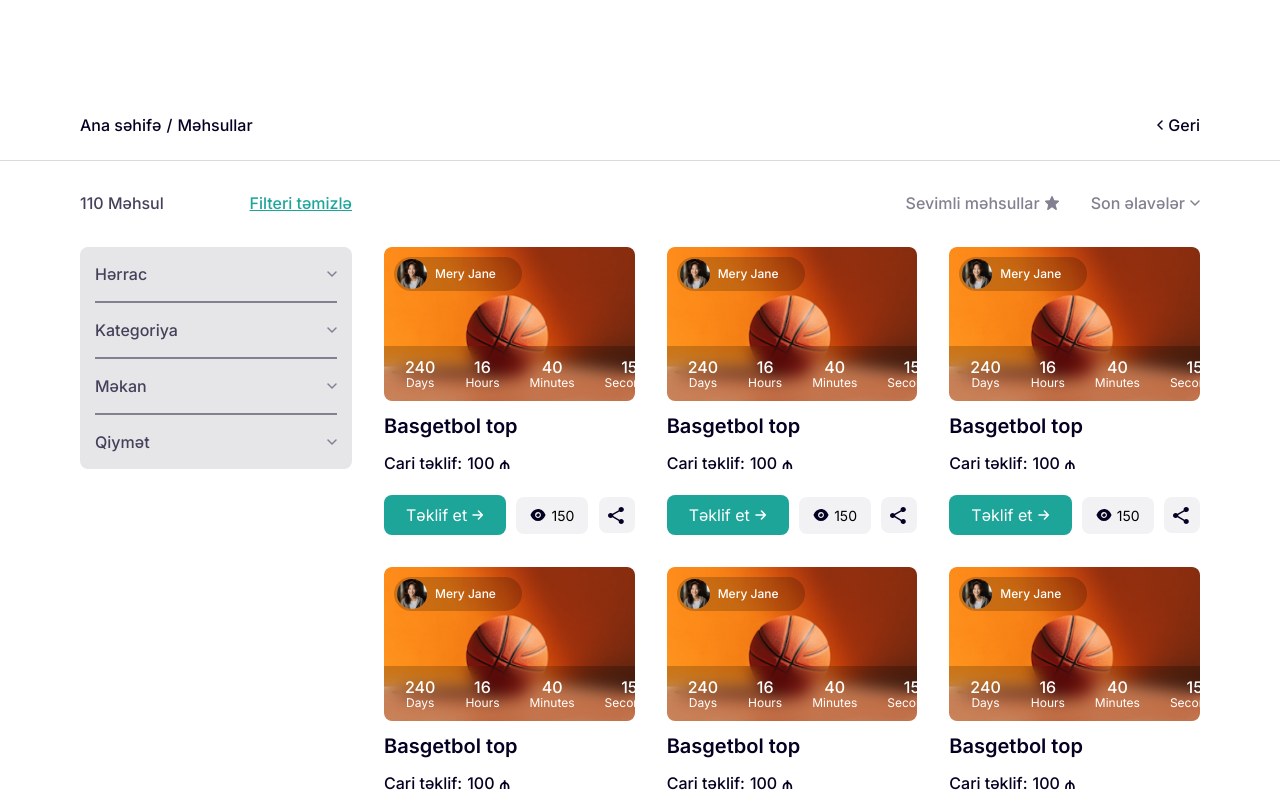
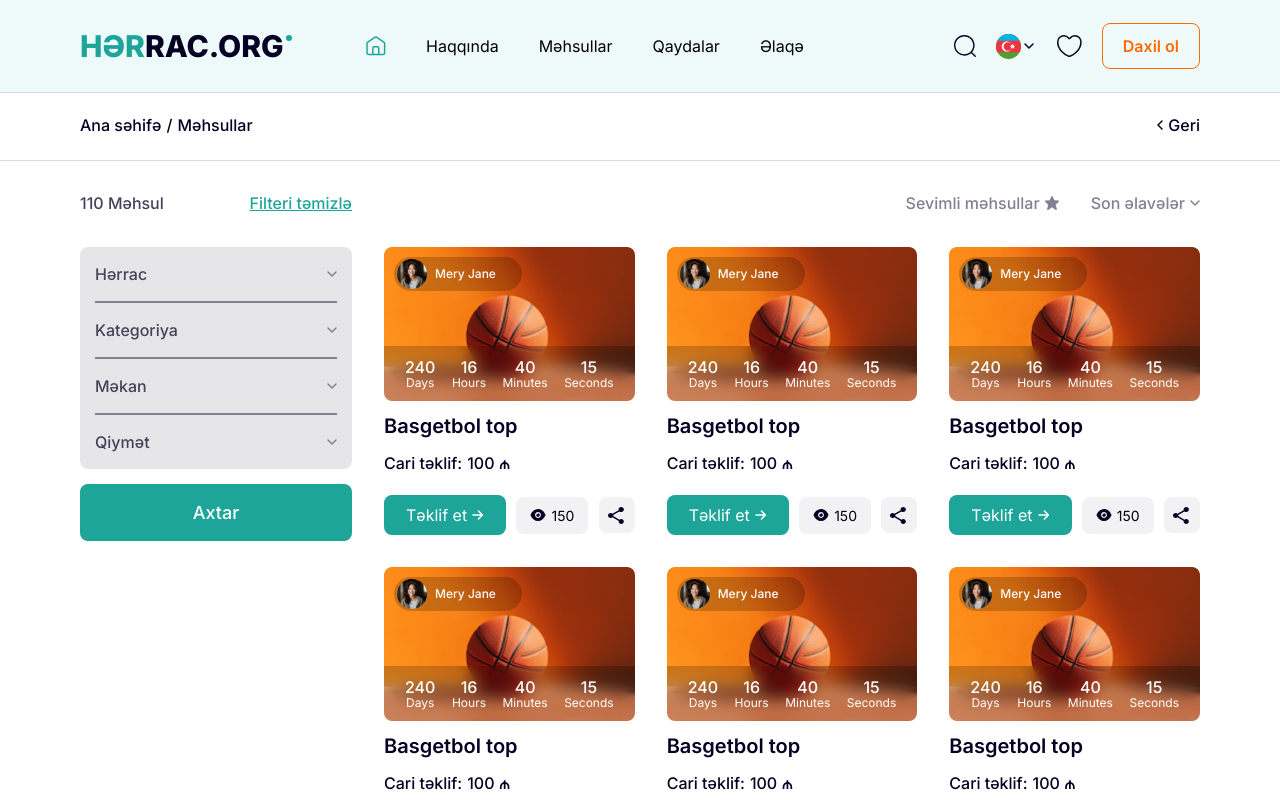
Before and after one commit to ElshadSadigov/Harrac, a Next.js app: page /products in a window 1280 px wide. Shown: the top 800 px of the page. Built offline with nearby package versions, Linux system fonts and the light colour scheme.

Commit message:
products page

```diff
--- a/app/layout.js
+++ b/app/layout.js
@@ -14,11 +14,11 @@ export default function RootLayout({ children }) {
   return (
     <html lang="en">
       <body className={inter.className}>
-        {/* <Header/> */}
+        <Header/>
         <div className="mt-[90px]">
         {children}
         </div>
-        {/* <Footer/> */}
+        <Footer/>
       </body>
     </html>
   );
--- a/app/products/page.jsx
+++ b/app/products/page.jsx
@@ -5,10 +5,12 @@ import React, { useState } from 'react'
 import backIcon from '../../public/svgs/back-icon.svg'
 import starGray from '../../public/svgs/star-gray.svg'
 import downGray from '../../public/svgs/dawn-gray.svg'
+import filterImg from '../../public/svgs/Filter.svg'
 import Card from '@/components/card'
 import '../../public/css/style.css'
 
 const page = () => {
+    const [filter, setFilter] = useState(false)
     const [harrac, setHarrac] = useState(false)
     const [category, setCategory] = useState(false)
     const [location, setLocation] = useState(false)
@@ -16,132 +18,143 @@ const page = () => {
     const data = [1, 2, 3, 4, 5, 6, 7, 8, 9, 10, 11, 12, 13, 14, 15, 16, 17, 18]
     return (
         <div className='pb-[120px]'>
-            <div className='flex items-center justify-between px-[80px] py-[23px] border-b-[1px] border-[#D9D9DE]'>
+            <div className='flex items-center justify-between md:px-[80px] px-[20px] py-[23px] border-b-[1px] border-[#D9D9DE]'>
                 <div className='flex items-center gap-[5px]'>
-                    <span className='text-[16px] font-medium text-[#050123]'>Ana səhifə</span>
-                    <span className='text-[16px] font-medium text-[#050123]'>/</span>
-                    <span className='text-[16px] font-medium text-[#050123]'>Məhsullar</span>
+                    <span className='md:text-[16px] text-[14px] font-medium text-[#050123]'>Ana səhifə</span>
+                    <span className='md:text-[16px] text-[14px] font-medium text-[#050123]'>/</span>
+                    <span className='md:text-[16px] text-[14px] font-medium text-[#050123]'>Məhsullar</span>
                 </div>
                 <Link href='/' className='flex items-center gap-[5px]'>
                     <Image src={backIcon} alt='back icon' />
-                    <span className='text-[16px] font-medium text-[#050123]'>Geri</span>
+                    <span className='md:text-[16px] text-[14px] font-medium text-[#050123]'>Geri</span>
                 </Link>
             </div>
-            <div className='px-[80px] flex items-start gap-[32px] mt-[30px]'>
-                <div className='w-1/4'>
+            <div className='md:px-[80px] px-[20px] flex md:flex-row flex-col items-start gap-[32px] mt-[30px]'>
+                <div className='md:w-1/4 w-full'>
                     <div className='flex justify-between items-center'>
                         <span className='text-[16px] font-medium text-[#44415a]'>110 Məhsul</span>
-                        <button className='text-[#1ea59a] font-medium text-[16px] underline'>Filteri təmizlə</button>
+                        <butto onClick={()=>setFilter(!filter)} className='md:hidden block cursor-pointer'>
+                            <Image src={filterImg} alt='filter img'/>
+                        </butto>
+                        <button className='text-[#1ea59a] font-medium text-[16px] underline md:block hidden'>Filteri təmizlə</button>
                     </div>
+                    <div className={`${filter ? 'block' : 'hidden'} md:block `}>
                         <div className='mt-[32px] px-[15px]  rounded-[8px] bg-[#E6E6E9] '>
                             <div className='w-full border-b-[2px] border-[#828091] py-[15px]'>
-                            <div onClick={()=>setHarrac(!harrac)} className='flex items-center justify-between cursor-pointer'>
+                                <div onClick={() => setHarrac(!harrac)} className='flex items-center justify-between cursor-pointer'>
                                     <span className='text-[#44415a] text-[16px] font-medium'>Hərrac</span>
-                                <Image src={downGray} alt='down gray'/>
+                                    <Image src={downGray} alt='down gray' />
                                 </div>
                                 {
                                     harrac ?
                                         <ul className='mt-[9px] flex flex-col gap-[10px]'>
                                             <li className='flex items-center gap-[8px]'>
-                                    <input type="checkbox" name="harrac-all" id="harrac-all" className='w-[20px] h-[20px] cursor-pointer'/>
+                                                <input type="checkbox" name="harrac-all" id="harrac-all" className='w-[20px] h-[20px] cursor-pointer' />
                                                 <label htmlFor="harrac-all" className='text-[16px] text-[#828091] cursor-pointer selection:bg-transparent'>Hamısı</label>
                                             </li>
                                             <li className='flex items-center gap-[8px]'>
-                                    <input type="checkbox" name="harrac-art" id="harrac-art" className='w-[20px] h-[20px] cursor-pointer'/>
+                                                <input type="checkbox" name="harrac-art" id="harrac-art" className='w-[20px] h-[20px] cursor-pointer' />
                                                 <label htmlFor="harrac-art" className='text-[16px] text-[#828091] cursor-pointer selection:bg-transparent'>İncəsənət</label>
                                             </li>
                                             <li className='flex items-center gap-[8px]'>
-                                    <input type="checkbox" name="harrac-electronics" id="harrac-electronics" className='w-[20px] h-[20px] cursor-pointer'/>
+                                                <input type="checkbox" name="harrac-electronics" id="harrac-electronics" className='w-[20px] h-[20px] cursor-pointer' />
                                                 <label htmlFor="harrac-electronics" className='text-[16px] text-[#828091] cursor-pointer selection:bg-transparent'>Elektronika</label>
                                             </li>
                                             <li className='flex items-center gap-[8px]'>
-                                    <input type="checkbox" name="harrac-antiquities" id="harrac-antiquities" className='w-[20px] h-[20px] cursor-pointer'/>
+                                                <input type="checkbox" name="harrac-antiquities" id="harrac-antiquities" className='w-[20px] h-[20px] cursor-pointer' />
                                                 <label htmlFor="harrac-antiquities" className='text-[16px] text-[#828091] cursor-pointer selection:bg-transparent'>Qədim Əşyalar</label>
                                             </li>
                                             <li className='flex items-center gap-[8px]'>
-                                    <input type="checkbox" name="harrac-memories" id="harrac-memories" className='w-[20px] h-[20px] cursor-pointer'/>
+                                                <input type="checkbox" name="harrac-memories" id="harrac-memories" className='w-[20px] h-[20px] cursor-pointer' />
                                                 <label htmlFor="harrac-memories" className='text-[16px] text-[#828091] cursor-pointer selection:bg-transparent'>Kitablar və tarixi xatirələr</label>
                                             </li>
                                         </ul> : null
                                 }
                             </div>
                             <div className='w-full border-b-[2px] border-[#828091] py-[15px]'>
-                            <div onClick={()=> setCategory(!category)} className='flex items-center justify-between cursor-pointer'>
-                                <span  className='text-[#44415a] text-[16px] font-medium'>Kategoriya</span>
-                                <Image src={downGray} alt='down gray'/>
+                                <div onClick={() => setCategory(!category)} className='flex items-center justify-between cursor-pointer'>
+                                    <span className='text-[#44415a] text-[16px] font-medium'>Kategoriya</span>
+                                    <Image src={downGray} alt='down gray' />
                                 </div>
                                 {
                                     category ?
                                         <ul className='mt-[9px] flex flex-col gap-[10px]'>
                                             <li className='flex items-center gap-[8px]'>
-                                    <input type="checkbox" name="kat-all" id="kat-all" className='w-[20px] h-[20px] cursor-pointer'/>
+                                                <input type="checkbox" name="kat-all" id="kat-all" className='w-[20px] h-[20px] cursor-pointer' />
                                                 <label htmlFor="kat-all" className='text-[16px] text-[#828091] cursor-pointer selection:bg-transparent'>Hamısı</label>
                                             </li>
                                             <li className='flex items-center gap-[8px]'>
-                                    <input type="checkbox" name="kat-trend" id="kat-trend" className='w-[20px] h-[20px] cursor-pointer'/>
+                                                <input type="checkbox" name="kat-trend" id="kat-trend" className='w-[20px] h-[20px] cursor-pointer' />
                                                 <label htmlFor="kat-trend" className='text-[16px] text-[#828091] cursor-pointer selection:bg-transparent'>Trend</label>
                                             </li>
                                             <li className='flex items-center gap-[8px]'>
-                                    <input type="checkbox" name="kat-recommended" id="kat-recommended" className='w-[20px] h-[20px] cursor-pointer'/>
+                                                <input type="checkbox" name="kat-recommended" id="kat-recommended" className='w-[20px] h-[20px] cursor-pointer' />
                                                 <label htmlFor="kat-recommended" className='text-[16px] text-[#828091] cursor-pointer selection:bg-transparent'>Tövsiyə olunanlar</label>
                                             </li>
                                             <li className='flex items-center gap-[8px]'>
-                                    <input type="checkbox" name="upcoming-auctions" id="upcoming-auctions" className='w-[20px] h-[20px] cursor-pointer'/>
+                                                <input type="checkbox" name="upcoming-auctions" id="upcoming-auctions" className='w-[20px] h-[20px] cursor-pointer' />
                                                 <label htmlFor="upcoming-auctions" className='text-[16px] text-[#828091] cursor-pointer selection:bg-transparent'>Qarşıdan gələn hərraclar</label>
                                             </li>
                                         </ul> : null
                                 }
                             </div>
                             <div className='w-full border-b-[2px] border-[#828091] py-[15px]'>
-                            <div onClick={()=> setLocation(!location)} className='flex items-center justify-between cursor-pointer'>
-                                <span  className='text-[#44415a] text-[16px] font-medium'>Məkan</span>
-                                <Image src={downGray} alt='down gray'/>
+                                <div onClick={() => setLocation(!location)} className='flex items-center justify-between cursor-pointer'>
+                                    <span className='text-[#44415a] text-[16px] font-medium'>Məkan</span>
+                                    <Image src={downGray} alt='down gray' />
                                 </div>
                                 {
                                     location ?
                                         <ul className='mt-[9px] flex flex-col gap-[10px]'>
                                             <li className='flex items-center gap-[8px]'>
-                                    <input type="checkbox" name="loc-all" id="loc-all" className='w-[20px] h-[20px] cursor-pointer'/>
+                                                <input type="checkbox" name="loc-all" id="loc-all" className='w-[20px] h-[20px] cursor-pointer' />
                                                 <label htmlFor="loc-all" className='text-[16px] text-[#828091] cursor-pointer selection:bg-transparent'>Hamısı</label>
                                             </li>
                                             <li className='flex items-center gap-[8px]'>
-                                    <input type="checkbox" name="bakı" id="bakı" className='w-[20px] h-[20px] cursor-pointer'/>
+                                                <input type="checkbox" name="bakı" id="bakı" className='w-[20px] h-[20px] cursor-pointer' />
                                                 <label htmlFor="bakı" className='text-[16px] text-[#828091] cursor-pointer selection:bg-transparent'>Bakı</label>
                                             </li>
                                             <li className='flex items-center gap-[8px]'>
-                                    <input type="checkbox" name="sumqayıt" id="sumqayıt" className='w-[20px] h-[20px] cursor-pointer'/>
+                                                <input type="checkbox" name="sumqayıt" id="sumqayıt" className='w-[20px] h-[20px] cursor-pointer' />
                                                 <label htmlFor="sumqayıt" className='text-[16px] text-[#828091] cursor-pointer selection:bg-transparent'>Sumqayıt</label>
                                             </li>
                                         </ul> : null
                                 }
                             </div>
                             <div className='w-full  py-[15px]'>
-                            <div onClick={()=> setPrice(!price)} className='flex items-center justify-between cursor-pointer'>
+                                <div onClick={() => setPrice(!price)} className='flex items-center justify-between cursor-pointer'>
                                     <span className='text-[#44415a] text-[16px] font-medium'>Qiymət</span>
-                                <Image src={downGray} alt='down gray'/>
+                                    <Image src={downGray} alt='down gray' />
                                 </div>
                                 {
                                     price ?
                                         <div className='grid grid-cols-2 gap-[50px] mt-[9px]'>
-                                <input type="number" placeholder='Min' className='py-[10px] text-center rounded-[8px] border-[1px] border-[#c1bfc8] outline-none'/>
-                                <input type="number" placeholder='Max' className='py-[10px] text-center rounded-[8px] border-[1px] border-[#c1bfc8] outline-none'/>
+                                            <input type="number" placeholder='Min' className='py-[10px] text-center rounded-[8px] border-[1px] border-[#c1bfc8] outline-none' />
+                                            <input type="number" placeholder='Max' className='py-[10px] text-center rounded-[8px] border-[1px] border-[#c1bfc8] outline-none' />
                                         </div> : null
                                 }
                             </div>
                         </div>
+                        <div className='md:hidden block mt-[15px]'>
+                            <button className='w-full text-[#ff6b00]'>Filteri təmizlə (Sıfırla)</button>
                         </div>
-                <div className='flex flex-col w-3/4'>
-                    <div className='flex items-center justify-end gap-[32px]'>
+                        <div className='mt-[15px]'>
+                            <button className='w-full bg-[#1ea59a] py-[15px] rounded-[8px] text-[18px] font-medium text-[#fff]'>Axtar</button>
+                        </div>
+                    </div>
+                </div>
+                <div className='flex flex-col md:w-3/4 w-full'>
+                    <div className='flex items-center md:justify-end justify-between gap-[32px]'>
                         <div className='flex items-center gap-[5px]'>
                             <span className='text-[16px] text-[#828091] font-medium'>Sevimli məhsullar</span>
-                            <Image src={starGray} alt='star gray'/>
+                            <Image src={starGray} alt='star gray' />
                         </div>
                         <div className='flex items-center gap-[5px]'>
                             <span className='text-[16px] text-[#828091] font-medium'>Son əlavələr</span>
-                            <Image src={downGray} alt='down gray'/>
+                            <Image src={downGray} alt='down gray' />
                         </div>
                     </div>
-                    <div className='grid grid-cols-3 gap-[32px] mt-[32px]'>
+                    <div className='grid xl:grid-cols-3 sm:grid-cols-2 gap-[32px] mt-[32px]'>
                         {
                             data.map(item => {
                                 return <Card key={item} />
--- a/components/card.jsx
+++ b/components/card.jsx
@@ -16,7 +16,7 @@ const Card = () => {
                 <Image src={cardSvg} alt='card svg' width={30} height={30}/>
                 <span className='text-[12px] font-medium text-[#fff] ms-[8px]'>Mery Jane</span>
             </div>
-            <div className='absolute left-0 bottom-0 w-full bg-[#000] bg-opacity-20 py-[9px] px-[21px] backdrop-blur flex items-center justify-between gap-[30px]'>
+            <div className='absolute left-0 bottom-0 w-full bg-[#000] bg-opacity-20 py-[9px] px-[21px] backdrop-blur flex items-center justify-between gap-[10px]'>
                 <div className='flex flex-col items-center'>
                     <span className='text-[#fff] font-medium'>240</span>
                     <span className='text-[12px] mt-[-5px] text-[#fff]'>Days</span>
```
Also changed, not shown: public/svgs/Filter.svg (added). Lines whose indentation alone changed are shown as unchanged.
